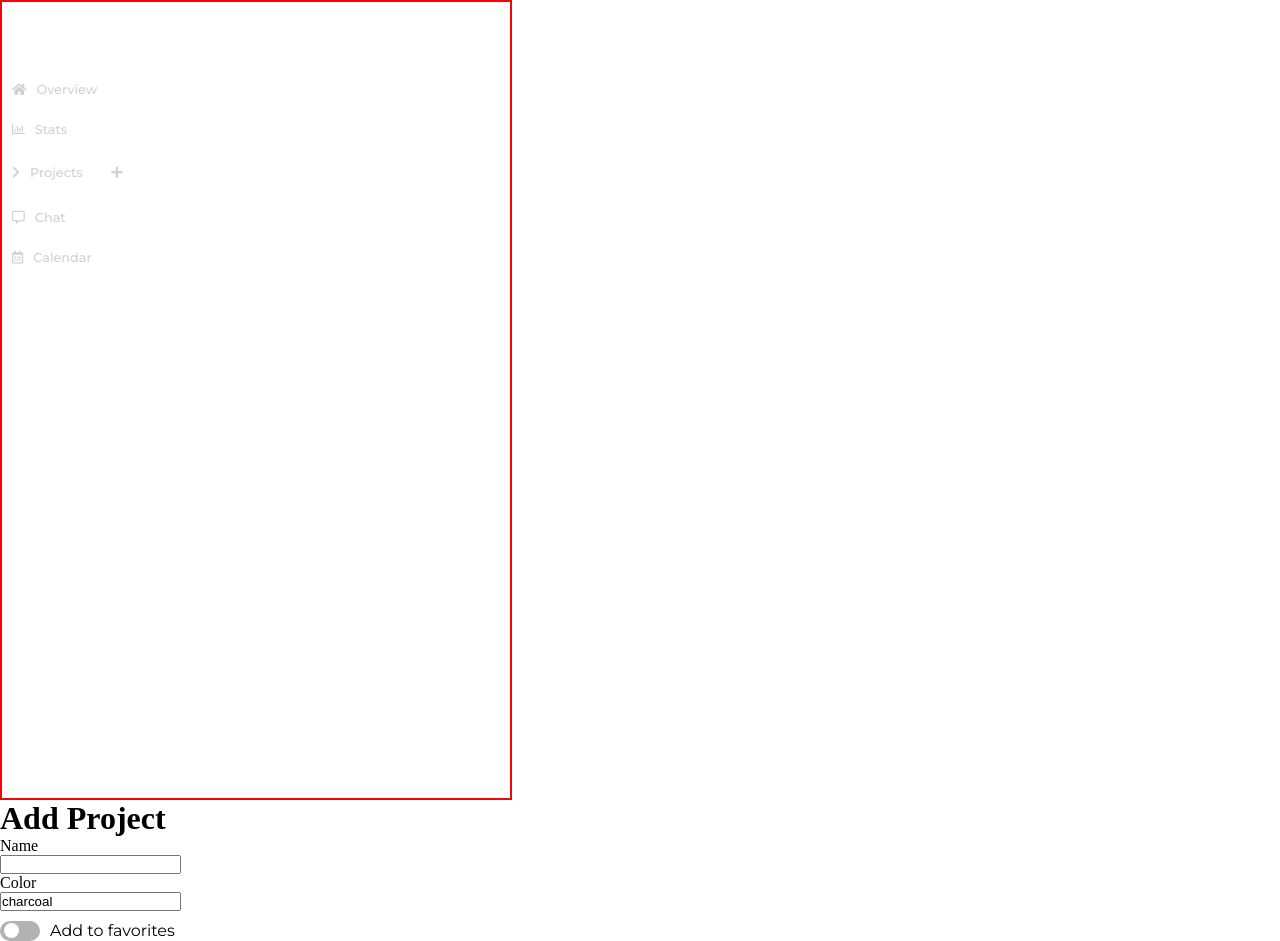
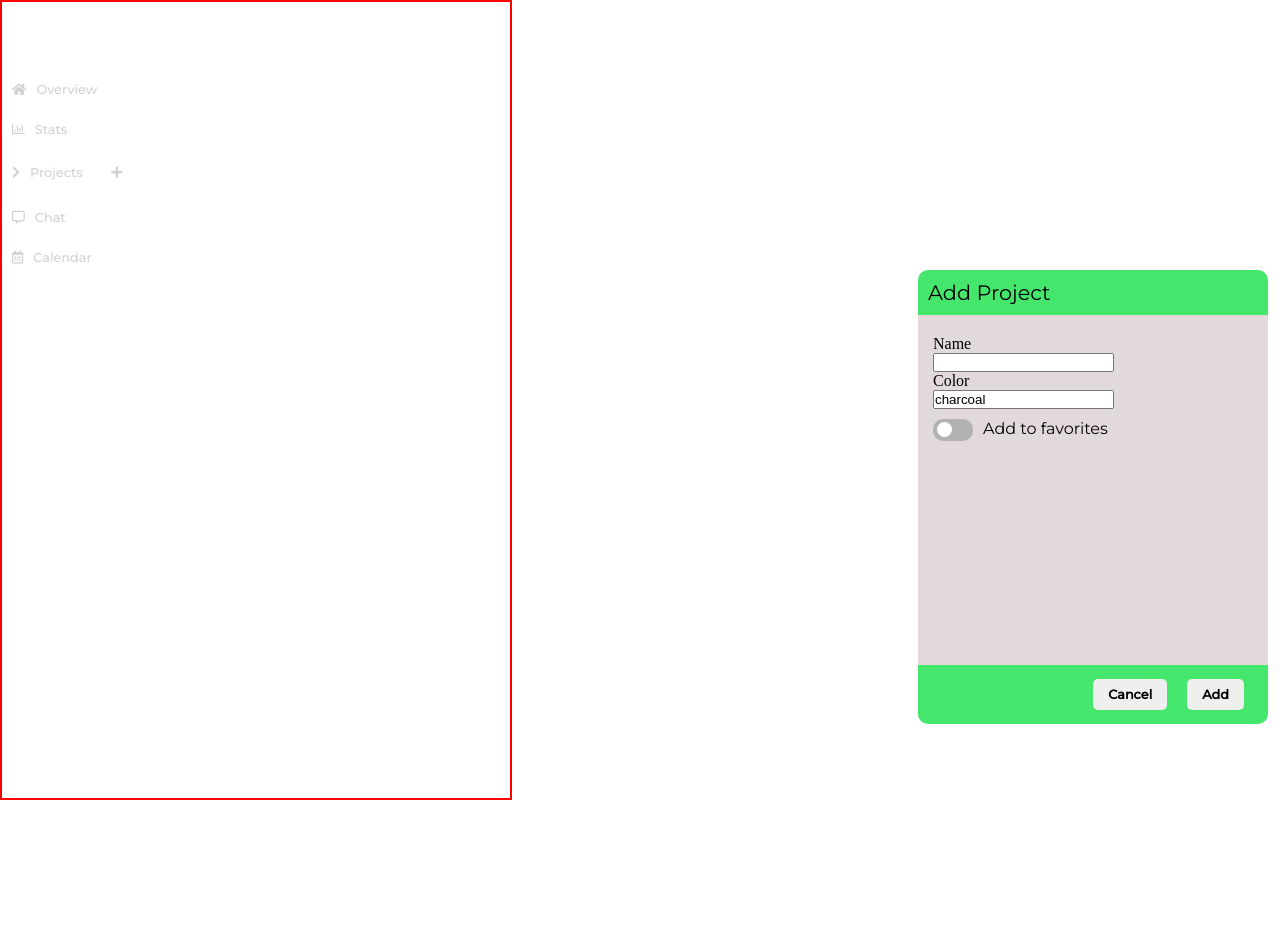
Before and after one commit to sidoliver/To-Do-App, a plain HTML site: page index.html in a window 1280 px wide. Both pictures are taken after a click on the button 111 px from the left and 173 px from the top of the page. After the commit the page ends 800 px from the top, so only its background shows below. Drawn offline with Linux system fonts and the light colour scheme.

Commit message:
styled the form and added javascript functionality

```diff
--- a/app.js
+++ b/app.js
@@ -1,7 +1,28 @@
 const plusBtn = document.querySelector('.plus')
+const favBtn = document.querySelector('.fav-btn')
+const cancelBtn = document.querySelector('.cancel')
+const addBtn = document.querySelector('.add')
+const mainColor = document.querySelector('.main-clr')
+const circle = document.querySelector('.circle')
 
 
-let addNewProject = function() {
-    console.log('I am ready')
+let openForm = function() {
+    const projectForm = document.querySelector('.project-form')
+    projectForm.classList.add('show-form')
 }
-plusBtn.addEventListener('click',addNewProject)
+const changeColor = function() {
+
+    mainColor.classList.toggle('main-clr-animation')
+    circle.classList.toggle('circle-animation')
+}
+const hideForm = function() {
+    const projectForm = document.querySelector('.project-form')
+    projectForm.classList.remove('show-form')
+    mainColor.classList.remove('main-clr-animation')
+    circle.classList.remove('circle-animation')
+
+}
+plusBtn.addEventListener('click',openForm)
+cancelBtn.addEventListener('click',hideForm)
+// addBtn.addEventListener('click',addNewProject)
+favBtn.addEventListener('click',changeColor)
--- a/index.html
+++ b/index.html
@@ -24,8 +24,9 @@
     <!-- add project form -->
     <div class="project-form">
         <div class="form-header">
-            <h1>Add Project</h1>
+            <p>Add Project</p>
         </div>
+        <div class="main-form">
             <div class="form-items">
                 <label for="name">Name</label> <br>
                 <input type="text" id="name"><br>
@@ -42,6 +43,11 @@
                  </div>
              </div>
         </div>
+        <div class="form-footer">
+            <button class="add">add</button>
+            <button class='cancel'>cancel</button>
+        </div>
+    </div>
     <script src="app.js"></script>
 </body>
 </html>
--- a/style.css
+++ b/style.css
@@ -45,7 +45,36 @@
 .fa-plus:hover {
     background-color:rgba(207, 204, 204, 0.288)
 }
-
+/* project form */
+ .project-form {
+    margin: 20px;
+    height: 400px;
+    width: 350px;
+    position: absolute;
+    top: 250px;
+    right: -8px;
+    display:none;
+ }
+ /* project form display none to dispay flex */
+ .show-form {
+     display: block;
+ }
+ .form-header {
+     background-color: #44e66c;
+     border-radius: 10px 10px 0 0;
+ }
+ .form-header p {
+    font-family: Montserrat;
+    font-size: 1.3rem;
+    padding: 10px;
+ }
+ /* form items */
+ .main-form {
+    background-color: rgb(226, 218, 218);
+    height: 350px;
+    width: 350px;
+    padding: 20px 0 20px 15px;
+ }
 /* favorite btn */
 .favorite {
     display: flex;
@@ -57,9 +86,10 @@
 }
 .main-clr {
     background-color: rgb(179, 178, 178);
-    height: 20px;
+    height: 22px;
     width: 40px;
     border-radius: 10px;
+    transition: all 0.5s;
 }
 .circle {
     background-color: rgb(255, 255, 255);
@@ -67,10 +97,40 @@
     width: 15px;
     border-radius: 50%;
     position: absolute;
-    top: 2px;
+    top: 3px;
     left: 4px;
+    transition: all 0.5s;
+}
+/* main color javascript */
+.main-clr-animation {
+    background-color: orange;
+    transition: all 0.5s;
+}
+/* circle javascript */
+.circle-animation {
+    background-color: green;
+    left: 20px;
+    transition: all 0.5s;
 }
 .para {
     margin-left: 10px;
     font-family: Montserrat;
 }
+/* form footer */
+.form-footer {
+    background-color: #44e66c;
+    padding: 14px;
+    border-radius: 0 0 10px 10px;
+    display: flex;
+    flex-direction: row-reverse;
+}
+.form-footer button {
+    padding: 8px 15px;
+    border-radius: 5px;
+    border:none;
+    margin:0 10px;
+    font-family: Montserrat;
+    font-weight: bold;
+    font-size: 0.8rem;
+    text-transform: capitalize;
+}
```
Lines whose indentation alone changed are shown as unchanged.
